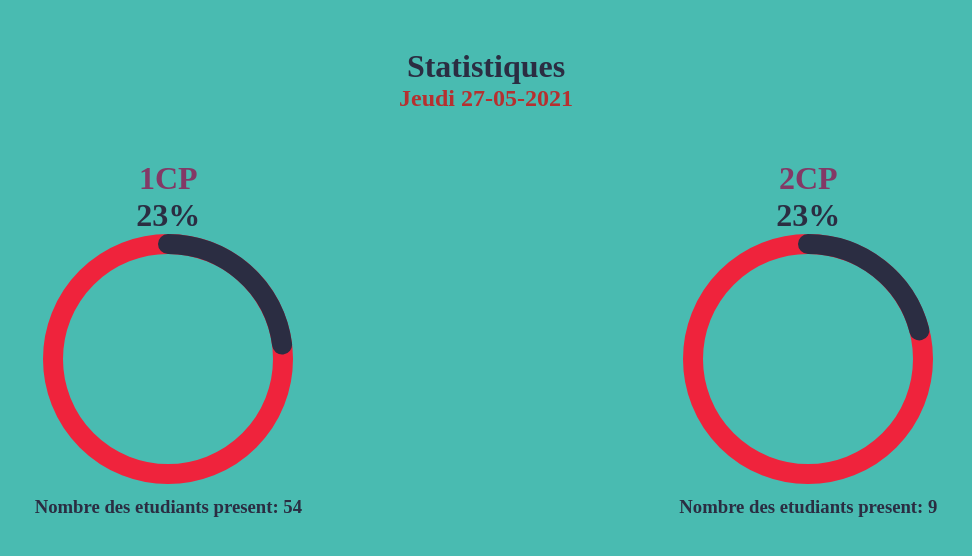
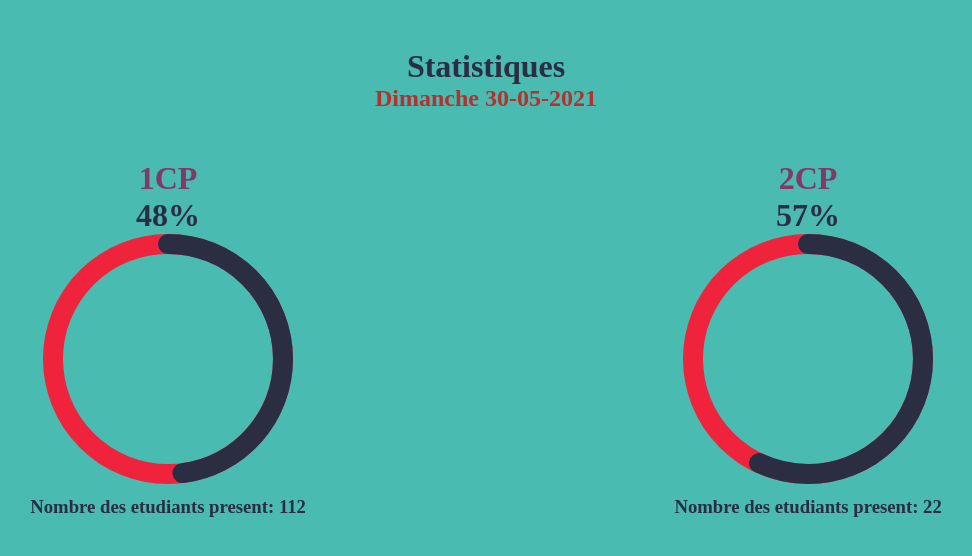
Before and after one commit to Ouassim-Hamdani/estin, a plain HTML site: page index.html in a window 1280 px wide. Shown: the whole page, without its empty margins (154-1126 px from the left). Drawn offline with nearby package versions, Linux system fonts and the light colour scheme; some packages are replaced by stand-ins of ours.

Commit message:
Update index.html

```diff
--- a/index.html
+++ b/index.html
@@ -9,19 +9,19 @@
 </head>
 <body>
     <h1>Statistiques</h1>
-    <h2>Jeudi 27-05-2021</h2>
+    <h2>Dimanche 30-05-2021</h2>
     <div class="box">
         <div class="cp1">
             <H1 class="titr">1CP</H1>
-            <H1>23%</H1>
-            <div class="chart"  data-percent="23"></div>
-            <h3>Nombre des etudiants present: 54</h3>
+            <H1>48%</H1>
+            <div class="chart"  data-percent="48"></div>
+            <h3>Nombre des etudiants present: 112</h3>
         </div>
         <div class="cp2">
             <H1 class="titr">2CP</H1>
-            <H1>23%</H1>
-            <div class="chart"  data-percent="21"></div>
-            <h3>Nombre des etudiants present: 9</h3>
+            <H1>57%</H1>
+            <div class="chart"  data-percent="57"></div>
+            <h3>Nombre des etudiants present: 22</h3>
         </div>
     </div>
 
```
